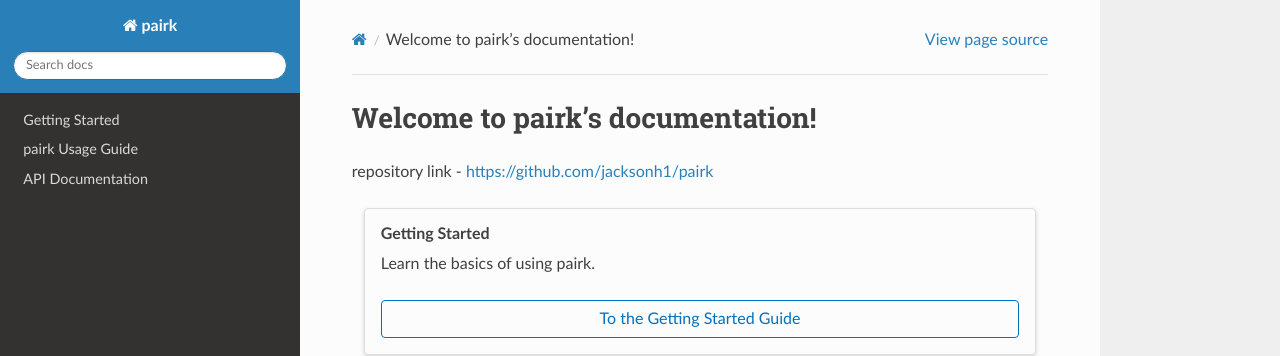
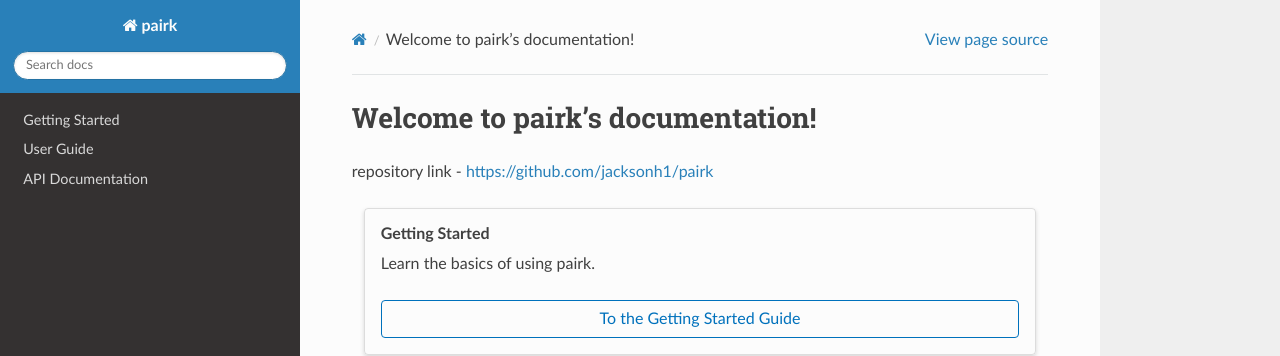
Before and after one commit to jacksonh1/pairk, a Sphinx documentation site: the page built from docs/index.rst, in a window 1280 px wide. Shown: the top 356 px of the page. Built offline with Sphinx 7.4.7 and the Read the Docs theme 2.0.0, drawn with Linux system fonts in a browser that asks for light colours; the version number could not be read and is left out; some of the changed lines change nothing that is shown.

Commit message:
restructured docs a bit

```diff
--- a/docs/getting_started.rst
+++ b/docs/getting_started.rst
@@ -84,7 +84,7 @@
     conservation_results.plot_conservation_mosaic(position=0)
 
 
-see the `usage <https://pairk.readthedocs.io/en/latest/usage.html>`_ page for more details on how to use pairk.
+see the `User Guide <https://pairk.readthedocs.io/en/latest/user_guide.html>`_ page for more details on how to use pairk.
 
 See our `tutorial notebook <https://github.com/jacksonh1/pairk/blob/main/demo/demo.ipynb>`_ for a notebook-based tutorial on how to use pairk.
 
--- a/docs/user_guide.rst
+++ b/docs/user_guide.rst
@@ -1,5 +1,5 @@
 ========================
-pairk Usage Guide
+User Guide
 ========================
 
 .. generate a table of contents for this document
@@ -143,6 +143,11 @@
 
 The results are returned as a ``PairkAln`` object.
 
+.. autoclass:: pairk.PairkAln
+   :members:
+   :undoc-members:
+   :no-index:
+
 The actual "alignments" are stored as matrices in the ``PairkAln`` object. The main matrices are:
 
 * orthokmer_matrix - the best matching k-mers from each homolog for each query k-mer
@@ -153,10 +158,6 @@
 
 The ``PairkAln`` object has some useful methods for accessing the data. For example, you can get the best matching k-mers for a query k-mer by its position in the query sequence using the ``.get_pseudo_alignment`` method (or by directly accessing the dataframes). You can also plot the matrices as heatmaps, save the results to a json file, and load the results from that file. examples are shown below
 
-.. autoclass:: pairk.PairkAln
-   :members:
-   :undoc-members:
-   :no-index:
 
 example: accessing the DataFrames from the ``PairkAln`` object directly
 
@@ -198,6 +199,9 @@
 pairk.pairk_alignment_needleman - faster
 ^^^^^^^^^^^^^^^^^^^^^^^^^^^^^^^^^^^^^^^^
 
+.. autofunction:: pairk.pairk_alignment_needleman
+    :no-index:
+
 This method returns the same results as ``pairk.pairk_alignment``, but it is faster.
 
 The difference is that the ``pairk.pairk_alignment_needleman`` method uses the Needleman-Wunsch algorithm to align the k-mers, while the ``pairk.pairk_alignment`` method uses a scoring matrix to exhaustively score the k-mer matches. ``pairk.pairk_alignment_needleman`` ensures that the alignment is gapless by using an extremely high gap opening and extension penalty (-1000000). This will ensure that the alignment is gapless, unless you use a really unusual scoring matrix with very high scores.
@@ -206,8 +210,6 @@
 
 The ``aligner`` object can be created via the ``pairk.create_aligner`` function. This function takes the name of the scoring matrix as an argument and returns the aligner object. If you don't pass the ``aligner`` argument to the ``pairk.pairk_alignment_needleman`` method, it will create a new aligner using the ``matrix_name`` argument. This is fine if you're not doing multiprocessing. If you are doing multiprocessing, I would suggest creating the aligner before calling the method. If the ``aligner`` argument is passed, the ``matrix_name`` argument is ignored.
 
-.. autofunction:: pairk.pairk_alignment_needleman
-    :no-index:
 
 .. code-block:: python
 
@@ -239,6 +241,10 @@
 pairk.pairk_alignment_embedding_distance
 ^^^^^^^^^^^^^^^^^^^^^^^^^^^^^^^^^^^^^^^^
 
+.. autofunction:: pairk.pairk_alignment_embedding_distance
+    :no-index:
+
+
 This method generates residue embeddings using the ESM2 protein large language model.
 
 Because residue embeddings are used, the inputs are slightly different than the previous methods.
@@ -252,7 +258,12 @@
 * ``mod`` - a ``pairk.ESM_Model`` object. This is the ESM2 model used to generate the embeddings. The code for the ESM2 embeddings is adapted from the kibby conservation tool [link](https://github.com/esbgkannan/kibby) DOI: 10.1093/bib/bbac599
 * ``device`` - whether to use cuda or your cpu for pytorch, should be either "cpu" or "cuda". (default is "cuda"). If "cuda" fails, it will default to "cpu". This argument is passed to the ``pairk.ESM_Model.encode`` method
 
-The ``mod`` input is required so that you can preload the ESM model before running the method. <br><br>
+.. autoclass:: pairk.ESM_Model
+   :members:
+   :undoc-members:
+   :no-index:
+
+The ``mod`` input is required so that you can preload the ESM model before running the method.
 
 Full length sequences (``full_length_dict_in``) are required to generate the embeddings because each embedding is dependent upon the neighboring residues. The embeddings for just an IDR are different than the embeddings for a full length sequences. Thus, the full length embeddings are gathered first, and then the IDR embeddings are sliced out for the k-mer alignment.
 
@@ -260,16 +271,7 @@
 
 There is currently no way to use pre-generated embeddings for this method, but this functionality would be very easy to add.
 
-.. autofunction:: pairk.pairk_alignment_embedding_distance
-    :no-index:
-
 The ``pairk.pairk_alignment_embedding_distance`` method returns a ``PairkAln`` object, just like the previous methods
-
-.. autoclass:: pairk.ESM_Model
-   :members:
-   :undoc-members:
-   :no-index:
-
 
 example usage: loading the ESM2 model and running the method
 
@@ -295,14 +297,14 @@
 pairk.calculate_conservation
 ------------------------------
 
-the main method for Step 2 is the ``pairk.calculate_conservation`` method. It simply takes the ``PairkAln`` object as input, along with a columnwise conservation scoring function and returns a ``PairkConservation`` object.
-
 .. autofunction:: pairk.calculate_conservation
    :no-index:
 
+the main method for Step 2 is the ``pairk.calculate_conservation`` method. It simply takes the ``PairkAln`` object as input, along with a columnwise conservation scoring function and returns a ``PairkConservation`` object.
+
 The columnwise conservation scoring function can be any function that takes a string of residues (a column of an alignment) as an input and returns a float (conservation score). You can use custom functions here, but pairk comes with a few built-in functions from Capra and Singh 2007 (DOI: 10.1093/bioinformatics/btm270) available in the ``pairk.pairk_conservation.capra_singh_functions`` module. The ``pairk.pairk_conservation.capra_singh_functions.property_entropy`` is the default function used by ``pairk.calculate_conservation``.
 
-.. autoclass:: pairk.pairk_conservation.capra_singh_functions
+.. automodule:: pairk.pairk_conservation.capra_singh_functions
    :members:
    :undoc-members:
    :no-index:
@@ -349,22 +351,22 @@
 The ``pairk.calculate_conservation`` method returns a ``PairkConservation`` object.
 The returned ``PairkConservation`` object has matrices with similar structure as ``PairkAln`` object matrices, except that they are numpy arrays instead of pandas dataframes.
 
+.. autoclass:: pairk.PairkConservation
+   :members:
+   :undoc-members:
+   :no-index:
+
 * orthokmer_arr - the best matching k-mers from each homolog for each query k-mer - analogous to the orthokmer_matrix in the ``PairkAln`` object
 * score_arr - the conservation scores for each position in the pseudo-MSA of each query k-mer
 * z_score_arr - the conservation score z-scores for each position in the pseudo-MSA of each query k-mer
 
-If ``n`` is the number of k-mers in the query sequence and ``m`` is the number of homologs, the matrices will have the dimensions:
+If ``n`` is the number of k-mers in the query sequence and ``m`` is the number of homologs (including the query sequence), the matrices will have the dimensions:
 
 * orthokmer_arr: (n, m)
 * score_arr: (n, k)
 * z_score_arr: (n, k)
 
 The row index of the arrays correspond to the starting position of the query k-mer in the query IDR. For example, to access the conservation scores for the k-mer at position 4 in the query IDR, you would access the 4th row of the arrays: ``.score_arr[4, :]``.
-
-.. autoclass:: pairk.PairkConservation
-   :members:
-   :undoc-members:
-   :no-index:
 
 
 accessing the results
```
